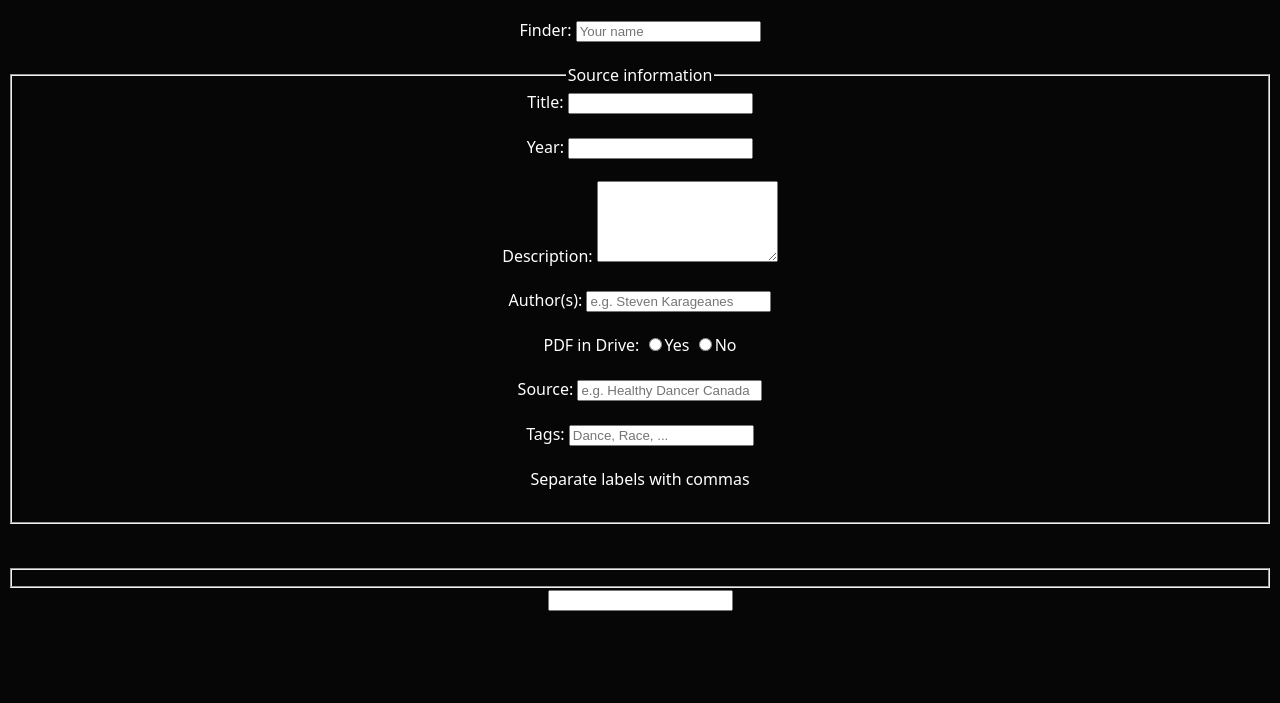
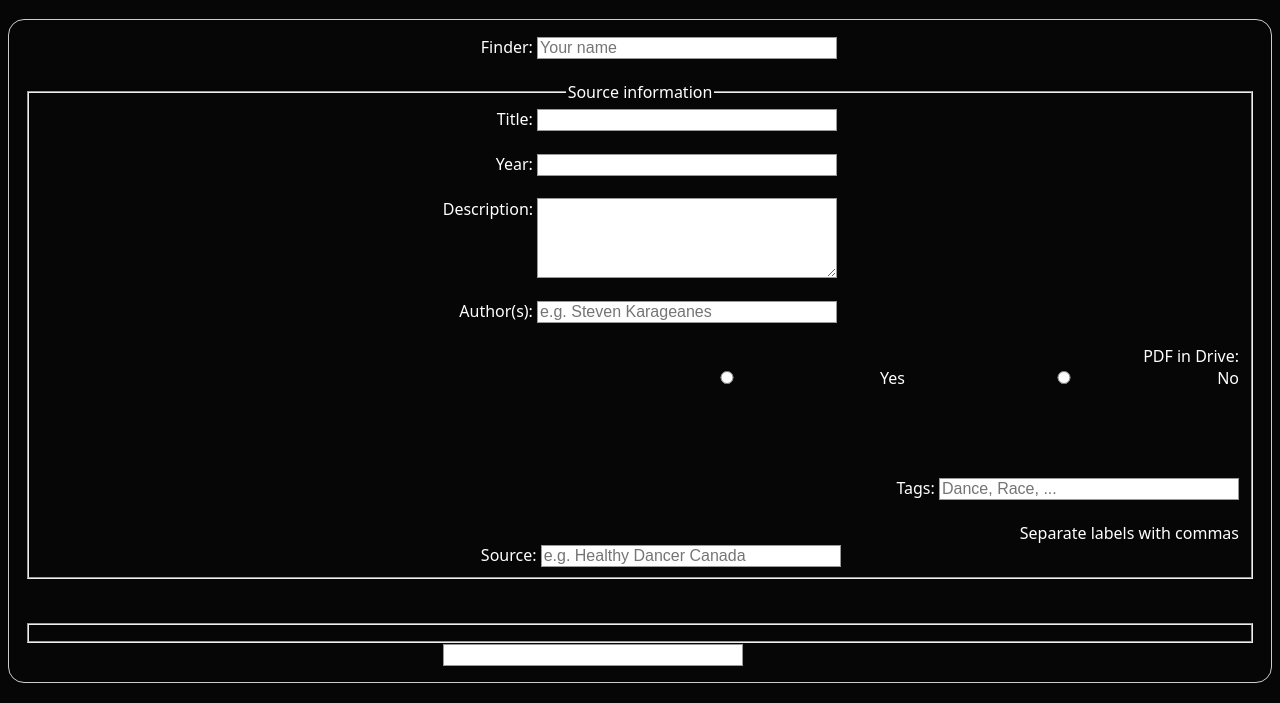
Before and after one commit to ucheetah/neama, a plain HTML site: page hub-source-form.html in a window 1280 px wide. Shown: the part 97-800 px from the top of the page. Drawn offline with Linux system fonts and the light colour scheme.

Commit message:
feat: add stuff to hub-source-style.css

```diff
--- a/hub-source-style.css
+++ b/hub-source-style.css
@@ -4,3 +4,65 @@ body {
   color: white;
   text-align: center;
 }
+
+
+form {
+  display: inline-block;
+  /* Form outline */
+  padding: 1em;
+  border: 1px solid #ccc;
+  border-radius: 1em;
+}
+
+ul {
+  list-style: none;
+  padding: 0;
+  margin: 0;
+}
+
+form li + li {
+  margin-top: 1em;
+}
+
+label {
+  /* Uniform size & alignment */
+  display: inline-block;
+  min-width: 90px;
+  text-align: right;
+}
+
+input,
+textarea {
+  /* To make sure that all text fields have the same font settings
+     By default, textareas have a monospace font */
+  font: 1em sans-serif;
+  /* Uniform text field size */
+  width: 300px;
+  box-sizing: border-box;
+  /* Match form field borders */
+  border: 1px solid #999;
+}
+
+input:focus,
+textarea:focus {
+  /* Additional highlight for focused elements */
+  border-color: #000;
+}
+
+textarea {
+  /* Align multiline text fields with their labels */
+  vertical-align: top;
+  /* Provide space to type some text */
+  height: 5em;
+}
+
+.button {
+  /* Align buttons with the text fields */
+  padding-left: 90px; /* same size as the label elements */
+}
+
+button {
+  /* This extra margin represent roughly the same space as the space
+     between the labels and their text fields */
+  margin-left: 0.5em;
+}
```
